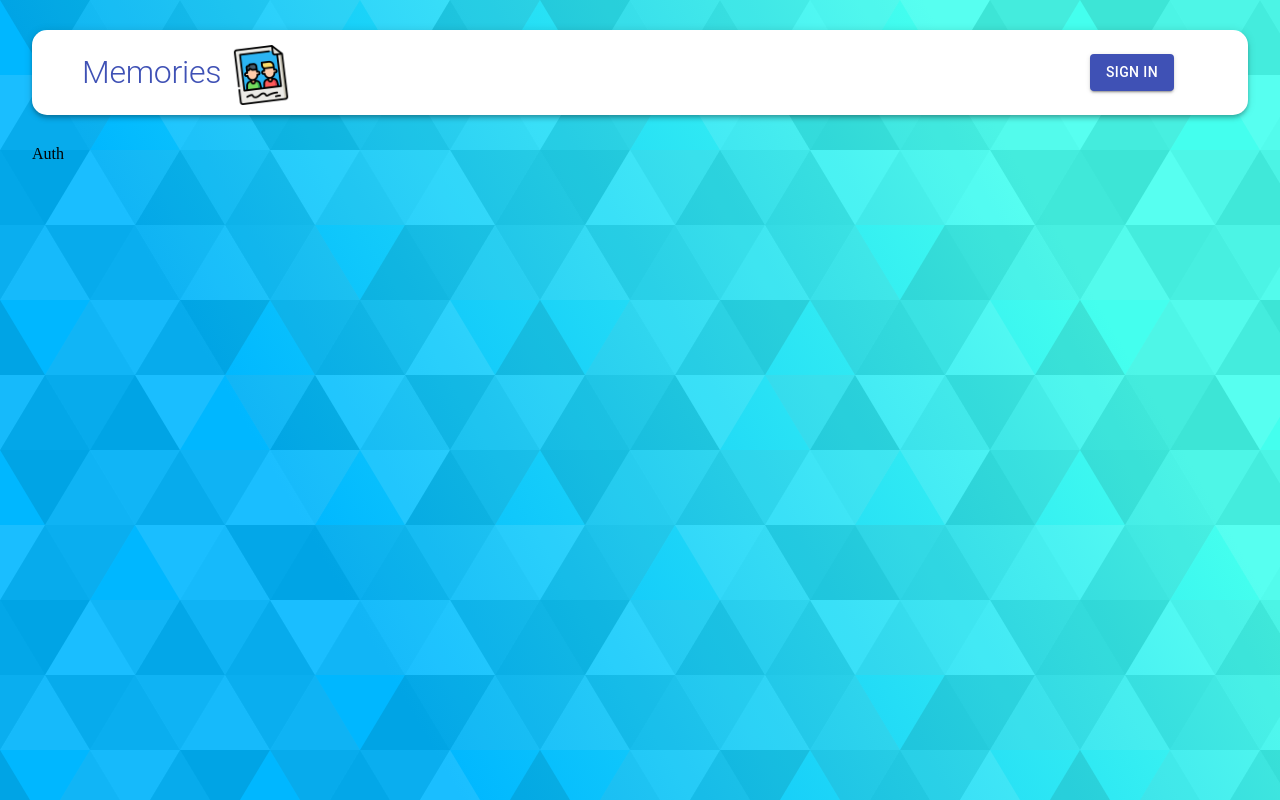
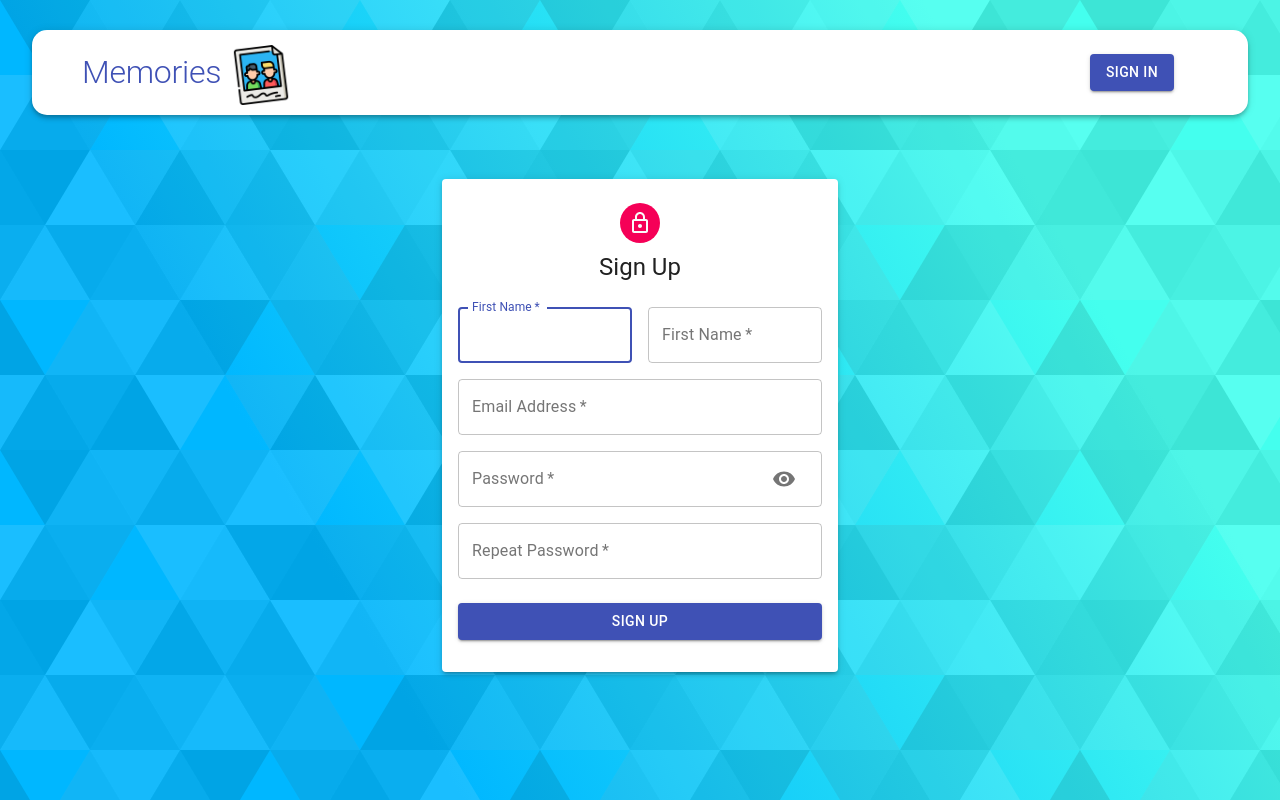
Before and after one commit to ZnoGouDj/memories-project-v2, a React (Create React App) app in the folder client/: page /auth in a window 1280 px wide. Built offline with nearby package versions, Linux system fonts and the light colour scheme.

Commit message:
SignUp/SignIn forms

```diff
--- a/client/src/components/Auth/Auth.js
+++ b/client/src/components/Auth/Auth.js
@@ -1,8 +1,56 @@
-import React from 'react';
+import React, { useState } from 'react';
+import { Avatar, Button, Paper, Grid, Typography, Container, TextField } from '@material-ui/core';
+import { LockOutlined } from '@material-ui/icons';
+import useStyles from './styles';
+import Input from './Input';
 
 const Auth = () => {
-  const state = null;
-  return <div>Auth</div>;
+  const classes = useStyles();
+  const [showPassword, setShowPassword] = useState(false);
+
+  const isSignUp = true;
+
+  const handleShowPassword = () => setShowPassword(prevShowPassword => !prevShowPassword);
+
+  const handleSubmit = () => {};
+
+  const handleChange = () => {};
+
+  return (
+    <Container component="main" maxWidth="xs">
+      <Paper className={classes.paper} elevation={3}>
+        <Avatar className={classes.avatar}>
+          <LockOutlined />
+        </Avatar>
+        <Typography variant="h5">{isSignUp ? 'Sign Up' : 'Sign In'}</Typography>
+        <form className={classes.form} onSubmit={handleSubmit}>
+          <Grid container spacing={2}>
+            {isSignUp && (
+              <>
+                <Input name="firstName" label="First Name" handleChange={handleChange} autoFocus half />
+
+                <Input name="firstName" label="First Name" handleChange={handleChange} half />
+              </>
+            )}
+            <Input name="email" label="Email Address" handleChange={handleChange} type="email" />
+            <Input
+              name="password"
+              label="Password"
+              handleChange={handleChange}
+              type={showPassword ? 'text' : 'password'}
+              handleShowPassword={handleShowPassword}
+            />
+            {isSignUp && (
+              <Input name="confirmPassword" label="Repeat Password" handleChange={handleChange} type="password" />
+            )}
+          </Grid>
+          <Button type="submit" fullWidth variant="contained" color="primary" className={classes.submit}>
+            {isSignUp ? 'Sign Up' : 'Sign In'}
+          </Button>
+        </form>
+      </Paper>
+    </Container>
+  );
 };
 
 export default Auth;
--- /dev/null
+++ b/client/src/components/Auth/Input.js
@@ -0,0 +1,35 @@
+import React from 'react';
+import { TextField, Grid, InputAdornment, IconButton } from '@material-ui/core';
+import { Visibility, VisibilityOff } from '@material-ui/icons';
+
+const Input = ({ name, handleChange, label, autoFocus, type, handleShowPassword, half }) => {
+  return (
+    <Grid item xs={12} sm={half ? 6 : 12}>
+      <TextField
+        name={name}
+        onChange={handleChange}
+        variant="outlined"
+        required
+        fullWidth
+        label={label}
+        autoFocus={autoFocus}
+        type={type}
+        InputProps={
+          name === 'password'
+            ? {
+                endAdornment: (
+                  <InputAdornment position="end">
+                    <IconButton onClick={handleShowPassword}>
+                      {type === 'password' ? <Visibility /> : <VisibilityOff />}
+                    </IconButton>
+                  </InputAdornment>
+                ),
+              }
+            : null
+        }
+      />
+    </Grid>
+  );
+};
+
+export default Input;
--- a/client/src/components/Auth/styles.js
+++ b/client/src/components/Auth/styles.js
@@ -0,0 +1,30 @@
+import { makeStyles } from '@material-ui/core/styles';
+
+export default makeStyles(theme => ({
+  paper: {
+    marginTop: theme.spacing(8),
+    display: 'flex',
+    flexDirection: 'column',
+    alignItems: 'center',
+    padding: theme.spacing(2),
+  },
+  root: {
+    '& .MuiTextField-root': {
+      margin: theme.spacing(1),
+    },
+  },
+  avatar: {
+    margin: theme.spacing(1),
+    backgroundColor: theme.palette.secondary.main,
+  },
+  form: {
+    width: '100%', // Fix IE 11 issue.
+    marginTop: theme.spacing(3),
+  },
+  submit: {
+    margin: theme.spacing(3, 0, 2),
+  },
+  googleButton: {
+    marginBottom: theme.spacing(2),
+  },
+}));
```
